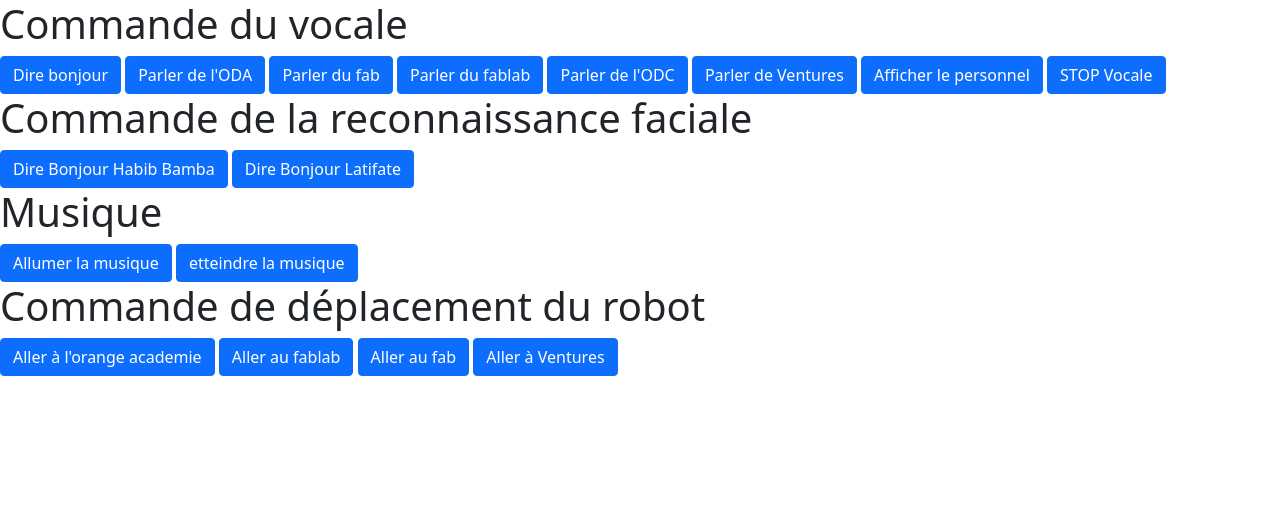
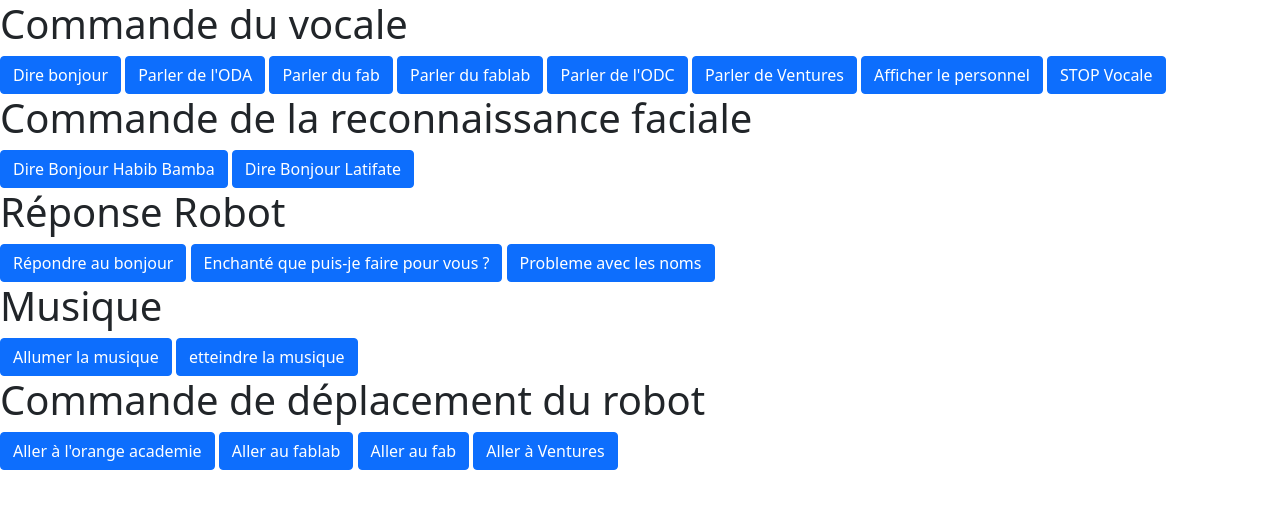
Before and after one commit to AurelNGuetta/plan-B, a plain HTML site: page index.html in a window 1280 px wide. Drawn offline with nearby package versions, Linux system fonts and the light colour scheme.

Commit message:
Mise en place des boutons d'une discussion normale

```diff
--- a/index.html
+++ b/index.html
@@ -41,6 +41,20 @@
           Dire Bonjour Latifate
         </button>
       </div>
+
+      <h1>Réponse Robot</h1>
+      <div>
+        <button class="btn btn-primary" type="button" v-on:click="repBonjour()">
+          Répondre au bonjour
+        </button>
+        <button class="btn btn-primary" type="button" v-on:click="enchante()">
+          Enchanté que puis-je faire pour vous ?
+        </button>
+        <button class="btn btn-primary" type="button" v-on:click="blemName()">
+          Probleme avec les noms
+        </button>
+      </div>
+
       <h1>Musique</h1>
       <div>
         <button class="btn btn-primary" type="button" v-on:click="musicOn()">
--- a/script.js
+++ b/script.js
@@ -4,13 +4,15 @@ new Vue({
     oda: "Orange digital Academy est une École du code, centre à vocation technologique qui propose des formations et des animations.",
     odc: "Orange Digital Center est un centre d’accompagnement et de développement des compétences numériques. De la formation au codage à la création d’entreprise, il couvre un large champ d’activités. Gratuits et ouverts à tous, ce centre fonde l’apprentissage sur des projets concrets.",
     fab: "Orange Fab est un accélérateur de start-up qui accompagne les jeunes pousses et leur permet de développer des partenariats commerciaux nationaux et internationaux avec une ou plusieurs entités du Groupe.",
-    fabLab: "FabLab est un atelier de fabrication numérique qui permet de prototyper les projets et d’apprendre en pratiquant.",
-    ventures: "Orange Ventures est un fonds d’investissement de 350 millions d’euros à visée internationale, qui finance les startups innovantes dans les domaines d’expertise d’Orange et au-delà."
+    fabLab:
+      "FabLab est un atelier de fabrication numérique qui permet de prototyper les projets et d’apprendre en pratiquant.",
+    ventures:
+      "Orange Ventures est un fonds d’investissement de 350 millions d’euros à visée internationale, qui finance les startups innovantes dans les domaines d’expertise d’Orange et au-delà.",
   },
 
   methods: {
     speechPERSONEL() {
-        self = this,
+      (self = this),
         axios
           .get("http://10.3.141.1:6400/api/personnel")
           .then(function (response) {
@@ -18,53 +20,94 @@ new Vue({
           });
     },
     bonjour() {
-        self = this,
+      (self = this),
         axios.get("http://10.3.141.1:6400/api/start").then(function (response) {
           console.log(response);
         });
     },
     speechODA() {
-        self = this,
+      (self = this),
         axios
-        .all(axios.get("http://10.3.141.1:6400/api/section/oda"),axios.get("http://10.3.141.1:6400/api/parler/" + self.oda))
+          .all(
+            axios.get("http://10.3.141.1:6400/api/section/oda"),
+            axios.get("http://10.3.141.1:6400/api/parler/" + self.oda)
+          )
           .then(function (response) {
             console.log(response);
           });
     },
     speechFAB() {
-        self = this,
+      (self = this),
         axios
-      .all(axios.get("http://10.3.141.1:6400/api/section/fab"),axios.get("http://10.3.141.1:6400/api/parler/" + self.fab))
+          .all(
+            axios.get("http://10.3.141.1:6400/api/section/fab"),
+            axios.get("http://10.3.141.1:6400/api/parler/" + self.fab)
+          )
           .then(function (response) {
             console.log(response);
           });
     },
     BjrLatif() {
-        self = this,
+      (self = this),
         axios
           .get("http://10.3.141.1:6400/api/parler/bonjour latifate")
           .then(function (response) {
             console.log(response);
           });
     },
+    UseHabib() {
+      (self = this),
+        axios
+          .get("http://10.3.141.1:6400/api/parler/bonjour habib bamba")
+          .then(function (response) {
+            console.log(response);
+          });
+    },
+    repBonjour() {
+      (self = this),
+        axios
+          .get(
+            "http://10.3.141.1:6400/api/parler/Bonjour, je suis telo votre assistant pour vous informer et vous guider au sein de l'orange digital center et vous comment vous appelez vous ?"
+          )
+          .then(function (response) {
+            console.log(response);
+          });
+    },
+    blemName() {
+      (self = this),
+        axios
+          .get(
+            "http://10.3.141.1:6400/api/parler/J'ai un soucis avec les noms , pouvez vous selectionner la personne souhaitée sur la tablette ?"
+          )
+          .then(function (response) {
+            console.log(response);
+            self.speechPERSONEL();
+          });
+    },
     speechFABLAB() {
-        self = this,
+      (self = this),
         axios
-      .all(axios.get("http://10.3.141.1:6400/api/section/fablab"),axios.get("http://10.3.141.1:6400/api/parler/"  + self.fabLab))
+          .all(
+            axios.get("http://10.3.141.1:6400/api/section/fablab"),
+            axios.get("http://10.3.141.1:6400/api/parler/" + self.fabLab)
+          )
           .then(function (response) {
             console.log(response);
           });
     },
     speechODC() {
-        self = this,
+      (self = this),
         axios
-      .all(axios.get("http://10.3.141.1:6400/api/section/odc"),axios.get("http://10.3.141.1:6400/api/parler/" + self.odc))
+          .all(
+            axios.get("http://10.3.141.1:6400/api/section/odc"),
+            axios.get("http://10.3.141.1:6400/api/parler/" + self.odc)
+          )
           .then(function (response) {
             console.log(response);
           });
     },
     musicOn() {
-        self = this,
+      (self = this),
         axios
           .get("http://10.3.141.1:6400/api/song/on")
           .then(function (response) {
@@ -72,7 +115,7 @@ new Vue({
           });
     },
     musicOff() {
-        self = this,
+      (self = this),
         axios
           .get("http://10.3.141.1:6400/api/song/off")
           .then(function (response) {
@@ -80,9 +123,12 @@ new Vue({
           });
     },
     speechVENTURES() {
-        self = this,
+      (self = this),
         axios
-        .all(axios.get("http://10.3.141.1:6400/api/section/ventures"),axiosaxios.get("http://10.3.141.1:6400/api/parler/" + self.ventures))
+          .all(
+            axios.get("http://10.3.141.1:6400/api/section/ventures"),
+            axiosaxios.get("http://10.3.141.1:6400/api/parler/" + self.ventures)
+          )
           .then(function (response) {
             console.log(response);
           });
```
Lines whose indentation alone changed are shown as unchanged.
